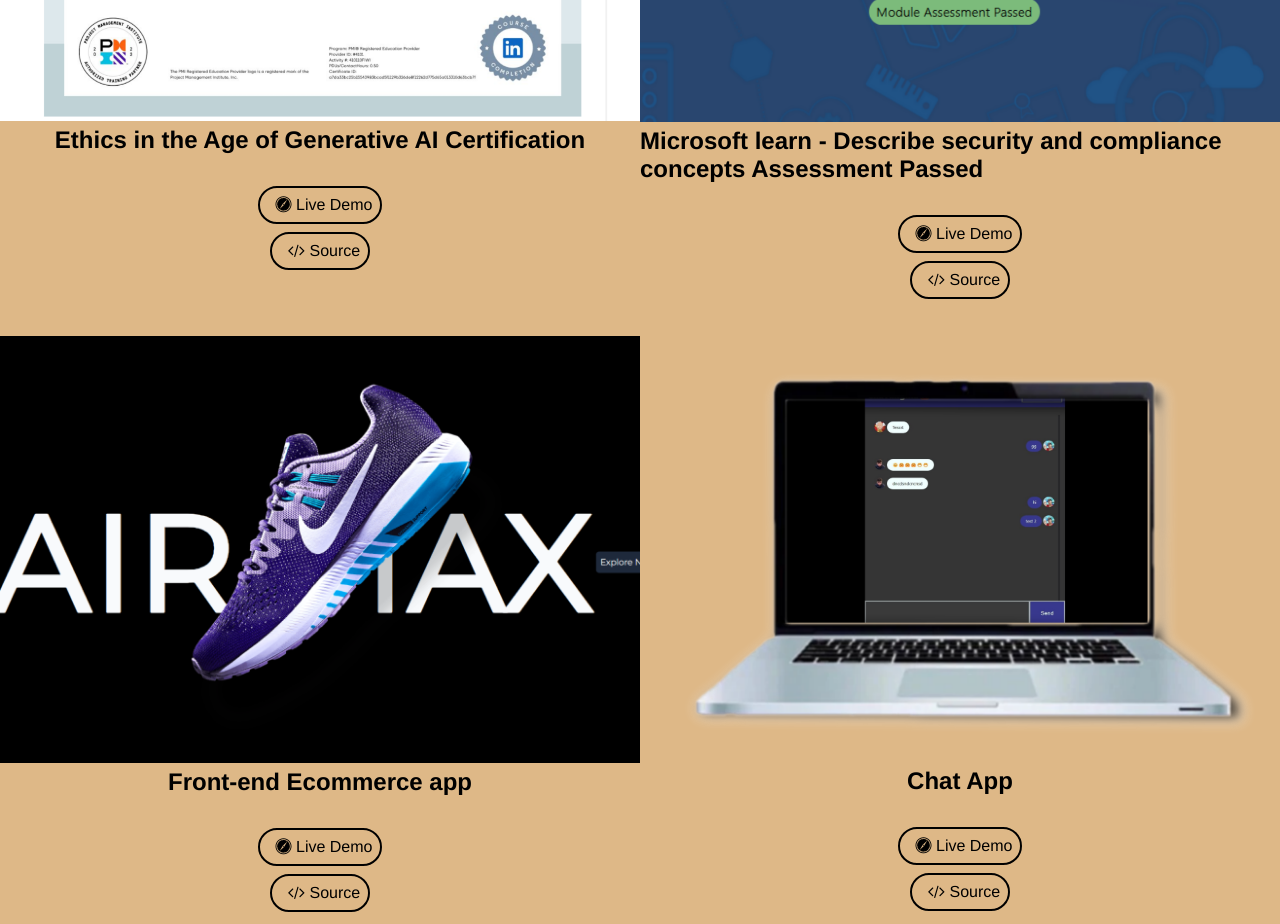
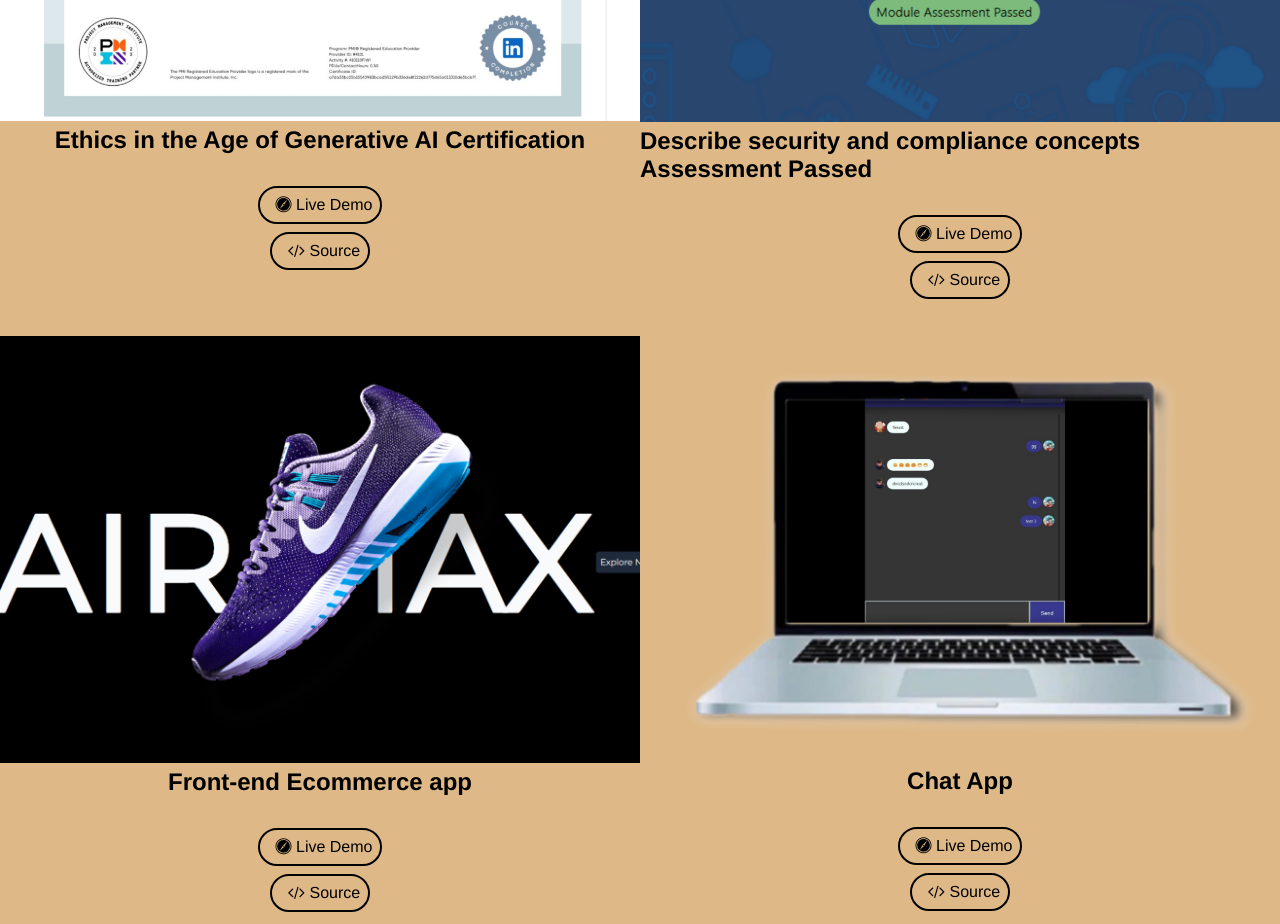
Before and after one commit to VnCi23/000, a React (Create React App) app: page /portfolio in a window 1280 px wide. Shown: the part 1600-2524 px from the top of the page. Built offline with nearby package versions, Linux system fonts and the light colour scheme; the HTML template or start-up script is replaced by a standard one; a web font is replaced by a local one.

Commit message:
update certification title for clarity in Info.js

```diff
--- a/src/info/Info.js
+++ b/src/info/Info.js
@@ -130,7 +130,7 @@
             image: cer5
         },
         {
-            title: "Microsoft learn - Describe security and compliance concepts Assessment Passed",
+            title: "Describe security and compliance concepts Assessment Passed",
             live: "https://learn.microsoft.com/en-us/users/vincechristiangaurino-6191/achievements/4lxvmezk",
             source: "https://learn.microsoft.com/en-us/",
             image: cer7
```
